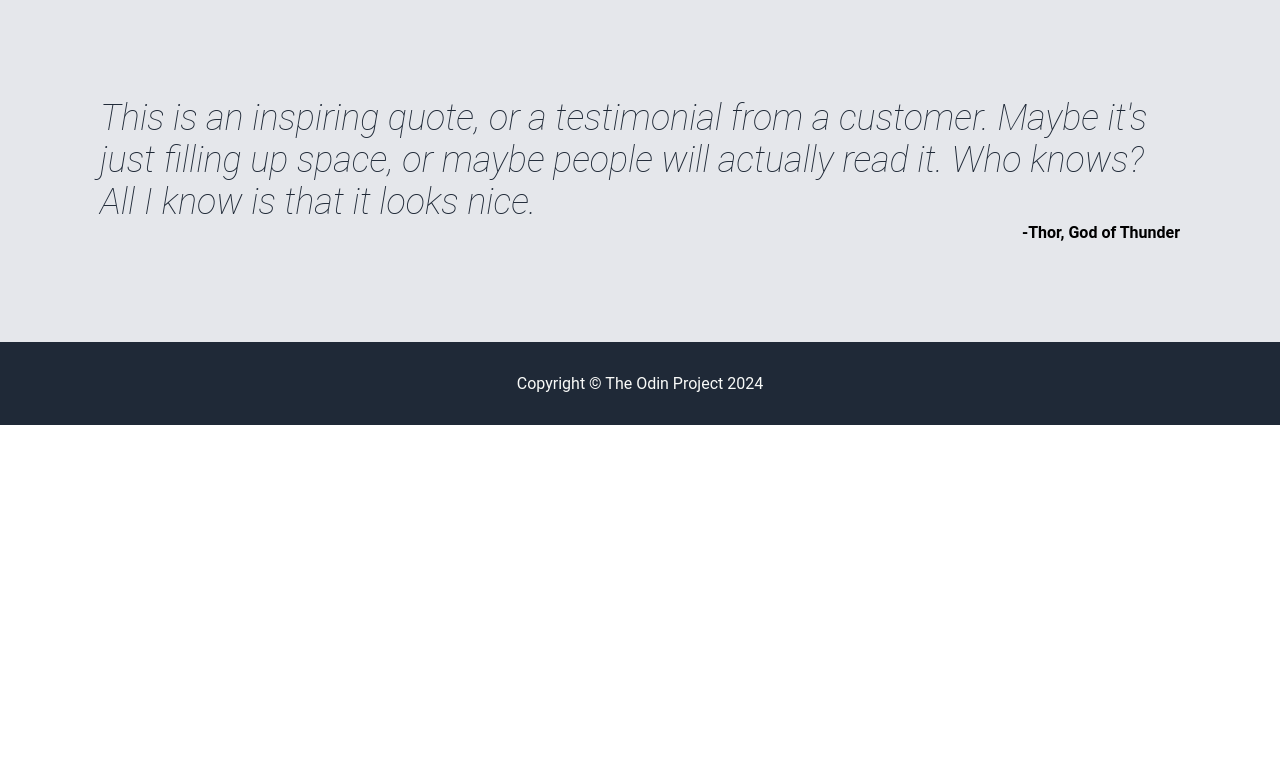
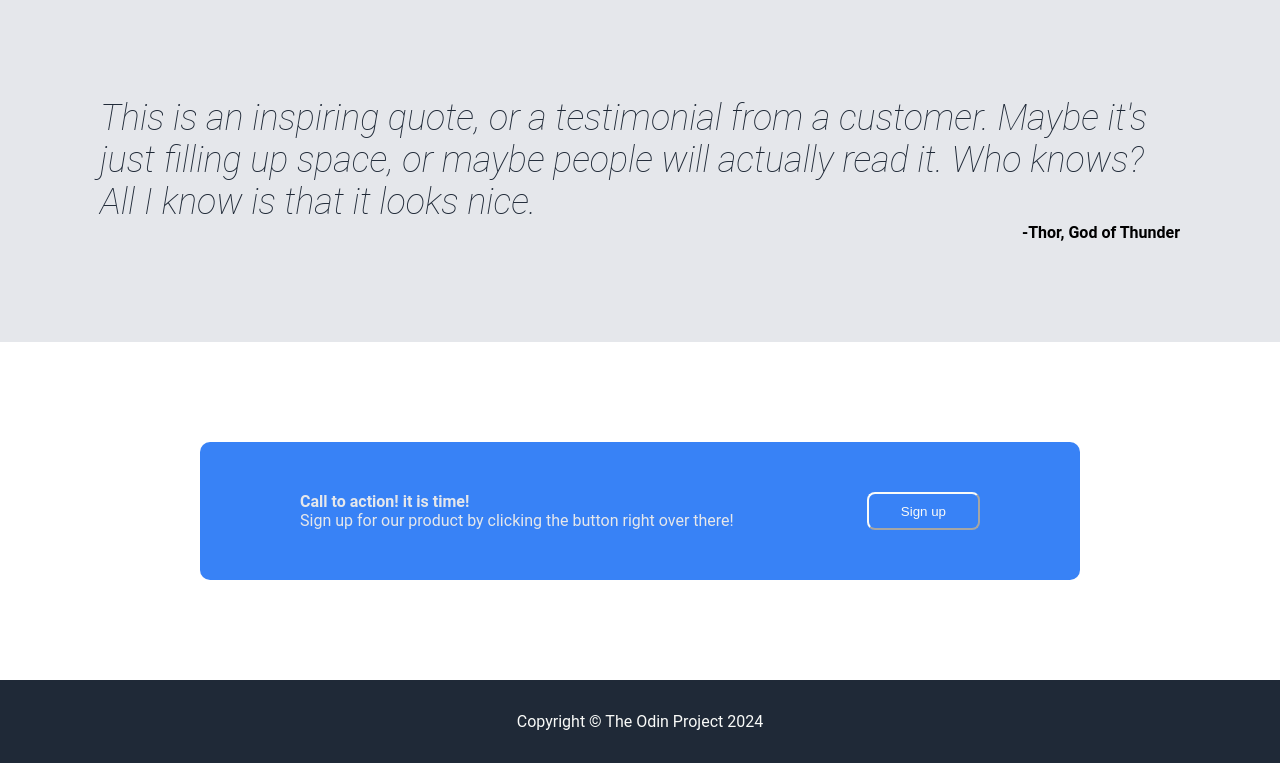
Before and after one commit to aditi-misra/landing-page, a plain HTML site: page index.html in a window 1280 px wide. Shown: the part 845-1608 px from the top of the page. Before the commit the page ends 1270 px from the top, so only its background shows below. Drawn offline with Linux system fonts and the light colour scheme.

Commit message:
modified index.html and style.css to add call to action section

```diff
--- a/index.html
+++ b/index.html
@@ -52,6 +52,18 @@
             -Thor, God of Thunder
         </div>
     </div>
+    <div class="action">
+        <div class="action-box">
+            <div class="action-title">
+                Call to action! it is time!
+            </div>
+            <div class="action-text">
+                Sign up for our product by clicking the button right over there!
+            </div>
+        </div>
+        <button class="action-button">Sign up</button>
+    </div>
+
     <div class="footer">
         Copyright &copy; The Odin Project 2024
     </div>
--- a/style.css
+++ b/style.css
@@ -124,3 +124,22 @@ button{
     margin-left: auto;
     font-weight: bold;
 }
+.action{
+    display: flex;
+    margin: 100px 200px;
+    padding: 50px 100px;
+    background-color: #3882f6;
+    justify-content: space-between;
+    border-radius: 10px;
+    color: #e5e7eb;
+}
+.action-box{
+    display: flex;
+    flex-direction: column;
+}
+.action-title{
+    font-weight: bolder;
+}
+.action-button{
+    border-color: #f9faf8;
+}
```
